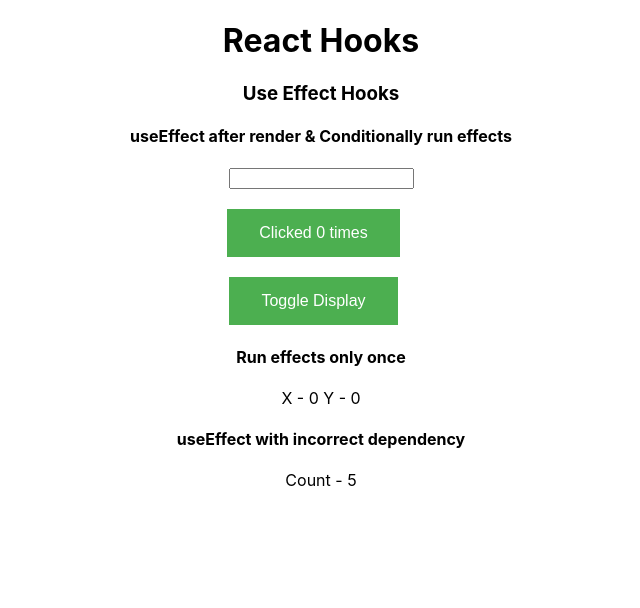
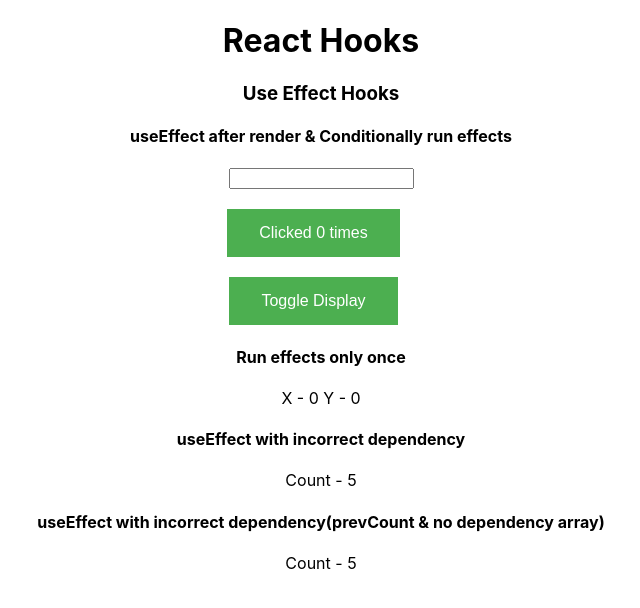
Before and after one commit to PeterOsoo/react-hooks-b, a React (Create React App) app: page /use-effect in a window 1280 px wide. Shown: the top 608 px of the page, without its empty margins (319-959 px from the left). Built offline with nearby package versions, Linux system fonts and the light colour scheme.

Commit message:
useEffect with incorrect dependency(prevCount & no dependency array)

```diff
--- /dev/null
+++ b/src/components/UseEffect/IntervalHookCounterTwo.js
@@ -0,0 +1,28 @@
+import { useState, useEffect } from "react"
+
+const IntervalHookCounterTwo = () => {
+	const [count, setCount] = useState(0)
+
+	const tick = () => {
+		setCount(prevCount => prevCount + 1)
+	}
+
+	useEffect(() => {
+		const interval = setInterval(tick, 1000)
+
+		return () => {
+			clearInterval(interval)
+		}
+	}, [])
+
+	return (
+		<div>
+			<h4>
+				useEffect with incorrect dependency(prevCount & no dependency array)
+			</h4>
+			<p>Count - {count}</p>
+		</div>
+	)
+}
+
+export default IntervalHookCounterTwo
--- a/src/pages/UseEffect.js
+++ b/src/pages/UseEffect.js
@@ -2,6 +2,7 @@
 // import HookMouse from "./HookMouse"
 import MouseContainer from "../components/UseEffect/MouseContainer"
 import IntervalHookCounter from "../components/UseEffect/IntervalHookCounter"
+import IntervalHookCounterTwo from "../components/UseEffect/IntervalHookCounterTwo"
 
 const UseEffect = () => {
 	return (
@@ -11,6 +12,7 @@
 			{/* <HookMouse /> */}
 			<MouseContainer />
 			<IntervalHookCounter />
+			<IntervalHookCounterTwo />
 		</div>
 	)
 }
```
